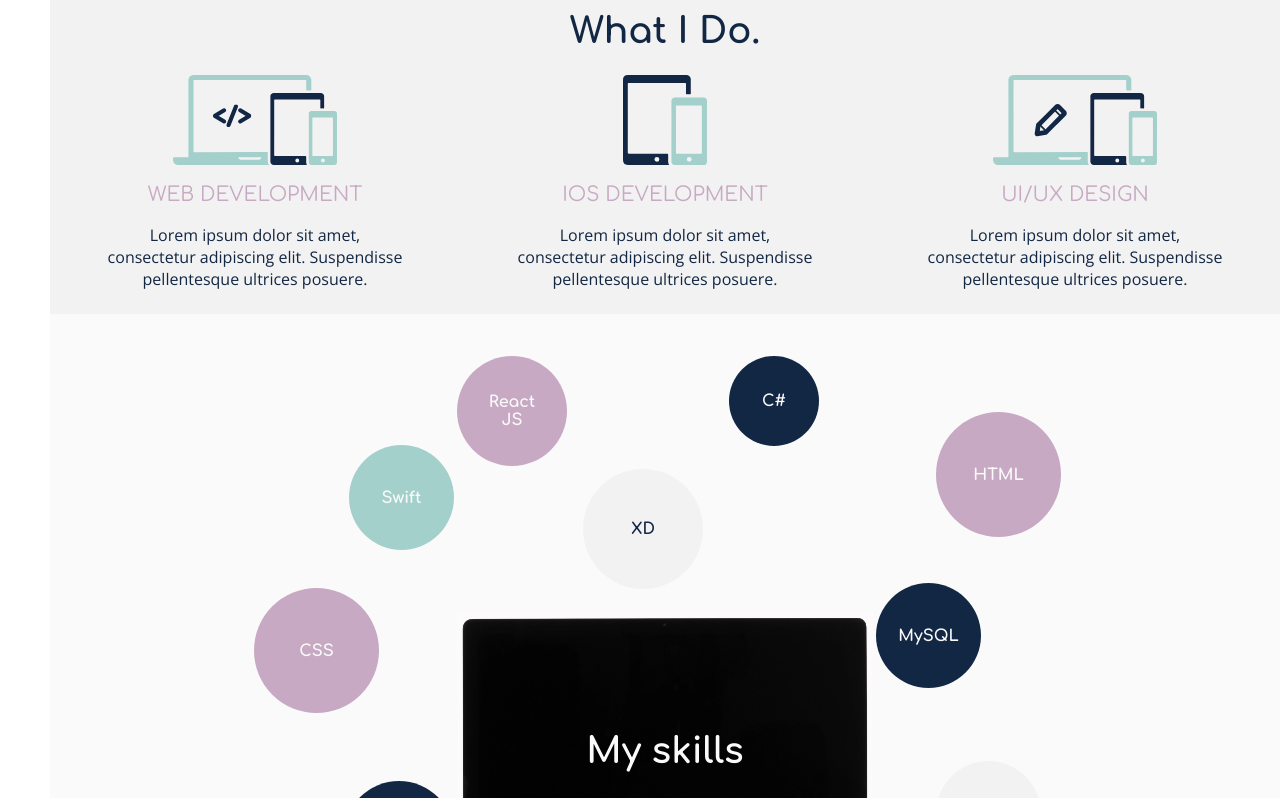
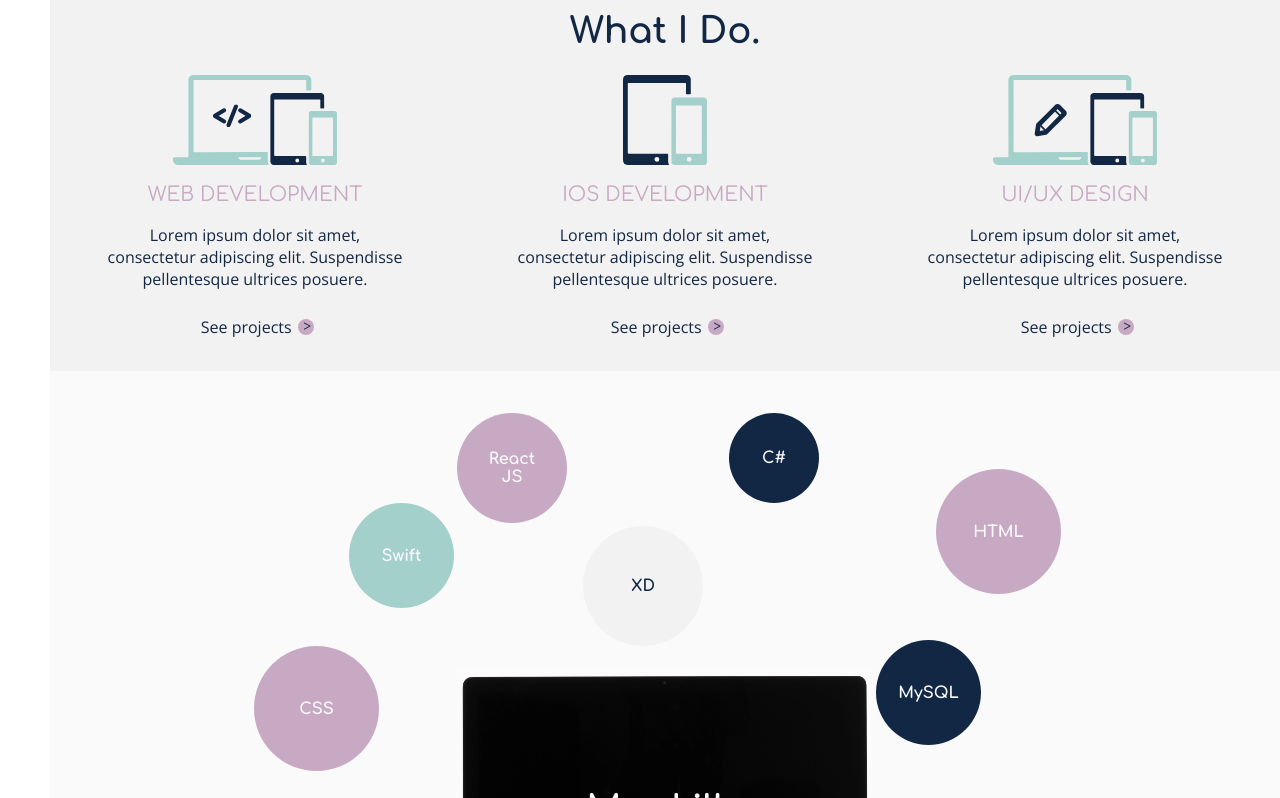
Before and after one commit to anatanczak/my-website-v2, a React (Create React App) app: page / in a window 1280 px wide. Shown: the part 825-1623 px from the top of the page. Built offline with nearby package versions, Linux system fonts and the light colour scheme; what i18next-xhr-backend would draw is missing.

Commit message:
add cleanup to SkillBubble and add link hover services

```diff
--- a/src/Components/HomeComponent/HomeComponent.tsx
+++ b/src/Components/HomeComponent/HomeComponent.tsx
@@ -16,11 +16,6 @@ type HomeComponentProps = {};
 
 const HomeComponent: FunctionComponent<HomeComponentProps> = ({}) => {
   const { t }: { t: any } = useTranslation();
-  // const skillsDivRef = useRef<HTMLDivElement | null>(null);
-
-  // const [skillsDivIsVisible, entry] = useIntersectionObserver({
-  //   elementRef: skillsDivRef
-  // });
 
   return (
     <>
@@ -43,7 +38,7 @@ const HomeComponent: FunctionComponent<HomeComponentProps> = ({}) => {
         </div>
         <div className="HomeComponentContainer-ServicesContainer">
           <h2 className="HomeComponentContainer-ServicesContainer-Title">
-            {t('home.services')}{' '}
+            {t('home.services.title')}{' '}
           </h2>
           <div className="HomeComponentContainer-ServicesContainer-Services">
             {services.map((service, index) => {
@@ -55,14 +50,8 @@ const HomeComponent: FunctionComponent<HomeComponentProps> = ({}) => {
               );
             })}
           </div>
-          <div
-            className="HomeComponentContainer-SkillsContainer"
-            // ref={skillsDivRef}
-          >
-            <SkillsComponent
-              title={t('home.skills.title')}
-              // isVisible={skillsDivIsVisible}
-            />
+          <div className="HomeComponentContainer-SkillsContainer">
+            <SkillsComponent title={t('home.skills.title')} />
           </div>
         </div>
       </div>
--- a/src/Components/HomeComponent/ServiceComponent/ServiceComponent.tsx
+++ b/src/Components/HomeComponent/ServiceComponent/ServiceComponent.tsx
@@ -1,7 +1,10 @@
 import React, { FunctionComponent } from 'react';
 import { useTranslation } from 'react-i18next';
+import { Link } from 'react-router-dom';
 
 import Service from './ServiceInterface';
+
+import Arrow from '../../../assets/icons/darkblue_arrow.svg';
 
 import './styles.scss';
 
@@ -22,6 +25,22 @@ const ServiceComponent: FunctionComponent<ServiceComponentProps> = ({
       />
       <h3 className="ServiceContainer-Title">{t(service.title)}</h3>
       <p className="ServiceContainer-Text">{t(service.text)}</p>
+      {/* TODO: add services.tag to link */}
+      <Link to="/portfolio" className="ServiceContainer-Link">
+        <div className="ServiceContainer-Link-LinkTextContainer">
+          <p className="ServiceContainer-Link-LinkTextContainer-Text">
+            {t('home.services.link')}
+          </p>
+        </div>
+
+        <span className="ServiceContainer-Link-ArrowCircleBackground">
+          <img
+            className="ServiceContainer-Link-ArrowCircleBackground-Arrow"
+            src={Arrow}
+            alt="arrow"
+          />
+        </span>
+      </Link>
     </div>
   );
 };
--- a/src/Components/HomeComponent/ServiceComponent/ServiceInterface.ts
+++ b/src/Components/HomeComponent/ServiceComponent/ServiceInterface.ts
@@ -3,4 +3,5 @@ export default interface Service {
   altText: string;
   title: string;
   text: string;
+  tag: string;
 }
--- a/src/Components/HomeComponent/ServiceComponent/styles.scss
+++ b/src/Components/HomeComponent/ServiceComponent/styles.scss
@@ -28,7 +28,58 @@
     text-align: center;
     color: $main-darkblue;
   }
+  &-Link {
+    display: flex;
+    align-items: center;
+    color: $main-darkblue;
+    text-decoration: none;
+
+    &-LinkTextContainer {
+      position: relative;
+      padding: 0.1em 0.3em;
+      margin-right: 0.1em;
+
+      &-Text {
+        position: relative;
+        z-index: 2;
+      }
+    }
+    &-LinkTextContainer::after {
+      content: ' ';
+      background-color: $main-lilly;
+      position: absolute;
+      border-radius: 3px;
+      height: 20%;
+      top: 50%;
+      left: 0;
+      right: 0;
+      transform: scaleX(0);
+      transform-origin: left;
+      transition: all 0.5s ease-in-out;
+    }
+    &-LinkTextContainer:hover::after {
+      transform: scaleX(1);
+    }
+    // &-LinkText:hover {
+    //   background-color: $main-lilly;
+    // }
+    &-ArrowCircleBackground {
+      display: flex;
+      align-items: center;
+      justify-content: center;
+      align-content: center;
+      background-color: $main-lilly;
+      width: 16px;
+      height: 16px;
+      border-radius: 100%;
+      &-Arrow {
+        width: 50%;
+        margin-left: 0.1em;
+      }
+    }
+  }
 }
+
 /* ---------------------------  Mobile --------------------------- */
 
 @media (max-width: $mobile-max-width) {
@@ -48,6 +99,7 @@
 /* ---------------------------  Tablet --------------------------- */
 @media (min-width: $tablet-min-width) {
   .ServiceContainer {
+    width: 33%;
     &-Title {
       font: $tablet-h3;
     }
--- a/src/Components/HomeComponent/Services.ts
+++ b/src/Components/HomeComponent/Services.ts
@@ -8,19 +8,22 @@ const services: Array<Service> = [
     image: webDevIcon,
     altText: 'home.services.webDevelopment.altText',
     title: 'home.services.webDevelopment.title',
-    text: 'home.services.webDevelopment.text'
+    text: 'home.services.webDevelopment.text',
+    tag: 'web'
   },
   {
     image: iosWebicon,
     altText: 'home.services.iosDevelopment.altText',
     title: 'home.services.iosDevelopment.title',
-    text: 'home.services.iosDevelopment.text'
+    text: 'home.services.iosDevelopment.text',
+    tag: 'ios'
   },
   {
     image: uiDesignIcon,
     altText: 'home.services.uiDesign.altText',
     title: 'home.services.uiDesign.title',
-    text: 'home.services.uiDesign.text'
+    text: 'home.services.uiDesign.text',
+    tag: 'design'
   }
 ];
 
--- a/src/Components/HomeComponent/SkillsComponent/SkillBubble/SkillBubble.tsx
+++ b/src/Components/HomeComponent/SkillsComponent/SkillBubble/SkillBubble.tsx
@@ -46,6 +46,7 @@ const SkillBubble: FunctionComponent<SkillBubbleProps> = ({
       setWindowWidth(window.innerWidth);
     }
     window.addEventListener('resize', handleResize);
+    return () => window.removeEventListener('resize', handleResize);
   });
 
   return (
--- a/src/Components/HomeComponent/SkillsComponent/styles.scss
+++ b/src/Components/HomeComponent/SkillsComponent/styles.scss
@@ -86,6 +86,7 @@
     }
     &-Center {
       flex-direction: row;
+
       &-UpperBubblesContainer {
         flex-direction: column;
         min-width: 25%;
@@ -99,6 +100,7 @@
           align-self: flex-end;
         }
       }
+
       &-ComputerContainer {
         padding: 1em;
         min-width: 50%;
@@ -109,6 +111,7 @@
           font: $mobile-h2;
         }
       }
+
       &-LowerBubblesContainer {
         flex-direction: column;
         min-width: 25%;
--- a/src/Components/LanguageSelect/styles.scss
+++ b/src/Components/LanguageSelect/styles.scss
@@ -25,6 +25,7 @@
       font: $language-select-font;
       margin-left: 0.5em;
       color: $main-white;
+      cursor: pointer;
     }
   }
 }
--- a/src/locales/en/translation.json
+++ b/src/locales/en/translation.json
@@ -6,7 +6,8 @@
   "home.mainTitle": "Hi. I’m Anastasia. \n A Developer.",
   "home.pitch": "I’m a full stack and iOS developer ready to be a part of your team.",
   "home.button.downloadResume": "Download résumé",
-  "home.services": "What I Do.",
+  "home.services.title": "What I Do.",
+  "home.services.link": "See projects",
   "home.services.webDevelopment.title": "Web development",
   "home.services.webDevelopment.text": "Lorem ipsum dolor sit amet, consectetur adipiscing elit. Suspendisse pellentesque ultrices posuere.",
   "home.services.webDevelopment.altText": "Web development icon",
--- a/src/locales/fr/translation.json
+++ b/src/locales/fr/translation.json
@@ -3,5 +3,19 @@
   "navbar.portfolio": "portfolio",
   "navbar.aboutMe": "me conaître",
   "navbar.home": "accueil",
+  "home.mainTitle": "Salut. Je m’appelle Anastasia. \n Je suis développeuse.",
+  "home.pitch": "Développeuse full-stack et iOS, je suis prête à faire partie de votre équipe.",
+  "home.button.downloadResume": "Télécharger le CV",
+  "home.services.title": "Services.",
+  "home.services.link": "Voir les réalisations",
+  "home.services.webDevelopment.title": "Développement web",
+  "home.services.webDevelopment.text": "Programmation des applications web (React, JS/TS), programmation des API REST (Node.js, ASP.NET Core, PHP), mise en place de bases de données (MySQL/ MongoDB), tests et déploiement.",
+  "home.services.webDevelopment.altText": "icône développement web",
+  "home.services.iosDevelopment.title": "Développement iOS",
+  "home.services.iosDevelopment.text": "Programmation des applications natives iOS (Swift, UIKit/Swift UI), tests et déploiement.",
+  "home.services.iosDevelopment.altText": "icône développement iOS",
+  "home.services.uiDesign.title": "UI/UX Design",
+  "home.services.uiDesign.text": "Analyse des besoins du client, création d’une expérience utilisateur ergonomique et esthétique, création d’une maquette graphique et interactive (web/mobile).",
+  "home.services.uiDesign.altText": "icône UI/UX design",
   "home.skills.title": "Mes compétences"
 }
```
Also changed, not shown: src/assets/icons/darkblue_arrow.svg (added).
